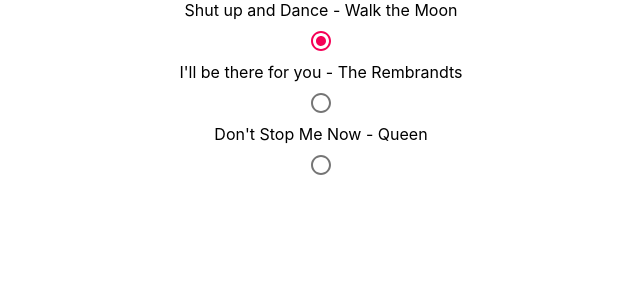
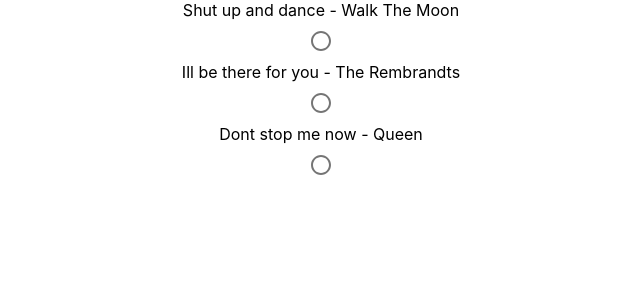
Before and after one commit to Josephasafg/wedding_song_survey, a React (Create React App) app: page / in a window 1280 px wide. Shown: the top 300 px of the page, without its empty margins (319-959 px from the left). Built offline with nearby package versions, Linux system fonts and the light colour scheme; no server answers.

Commit message:
Added songs creator

```diff
--- a/src/App.tsx
+++ b/src/App.tsx
@@ -1,6 +1,6 @@
-import React, {useState} from 'react';
+import React from 'react';
 import './App.css';
-import {SongComponent} from "./components/songs/song/song-component";
+import {Songs} from "./components/songs/songs";
 
 const SONG_TITLES = [
     "Shut up and Dance - Walk the Moon",
@@ -8,61 +8,13 @@
     "Don't Stop Me Now - Queen"
 ];
 
-const SONGS = [
-    {
-        artist: "walk the moon",
-        track: "Shut up and dance",
-        year: 2014,
-        page: 1,
-        perPage: 1,
-        label: "RCA"
-    },
-    {
-        artist: "The Rembrandts",
-        track: "Ill be there for you",
-        year: 1995,
-        page: 1,
-        perPage: 1,
-        country: "Germany"
-    },
-    {
-        artist: "Queen",
-        track: "Dont stop me now",
-        year: 1979,
-        page: 1,
-        perPage: 1,
-        country: "UK"
-    }
-]
-
 
 function App() {
-    const [pickedSong, setPickedSong] = useState(0);
 
-    const onSongChange = (event: any): void => {
-        if (event.target && event.target.value) {
-            if (SONG_TITLES.includes(event.target.value)) {
-                setPickedSong(SONG_TITLES.findIndex(songName => songName === event.target.value));
-            }
-        }
-    }
 
     return (
         <div className="App">
-            <SongComponent title={SONG_TITLES[0]}
-                           isChecked={0 === pickedSong}
-                           onChange={onSongChange}
-                           songsInfo={SONGS[0]}/>
-
-            <SongComponent title={SONG_TITLES[1]}
-                           isChecked={1 === pickedSong}
-                           onChange={onSongChange}
-                           songsInfo={SONGS[1]}/>
-
-            <SongComponent title={SONG_TITLES[2]}
-                           isChecked={2 === pickedSong}
-                           onChange={onSongChange}
-                           songsInfo={SONGS[2]}/>
+            <Songs/>
         </div>
     );
 }
--- a/src/components/songs/song/song.ts
+++ b/src/components/songs/song/song.ts
@@ -26,4 +26,8 @@
             year: this._year
         }
     }
+
+    get title(): string {
+        return `${this._name} - ${this._artist}`
+    }
 }
--- /dev/null
+++ b/src/components/songs/songs-creator.ts
@@ -0,0 +1,9 @@
+import {Song} from "./song/song";
+
+export const createSongs = (): Song[] => {
+    return [
+        new Song("Walk The Moon", "Shut up and dance", 2014, "Canada"),
+        new Song("The Rembrandts", "Ill be there for you", 1995, "Germany"),
+        new Song("Queen", "Dont stop me now", 1979, "UK"),
+    ];
+};
--- /dev/null
+++ b/src/components/songs/songs.tsx
@@ -0,0 +1,28 @@
+import {createSongs} from "./songs-creator";
+import {SongComponent} from "./song/song-component";
+import {useState} from "react";
+
+export const Songs: React.FC = () => {
+    const [pickedSong, setPickedSong] = useState("");
+
+    const songs = createSongs();
+
+    const onSongChange = (event: any): void => {
+        if (event.target && event.target.value) {
+            setPickedSong(event.target.value);
+        }
+    }
+
+    return (
+        <div>
+            {songs.map((song, index) => {
+                return <SongComponent
+                    key={index}
+                    title={song.title}
+                    isChecked={song.title === pickedSong}
+                    onChange={onSongChange}
+                    songsInfo={song.toSongProps()}/>
+            })}
+        </div>
+    )
+}
```
